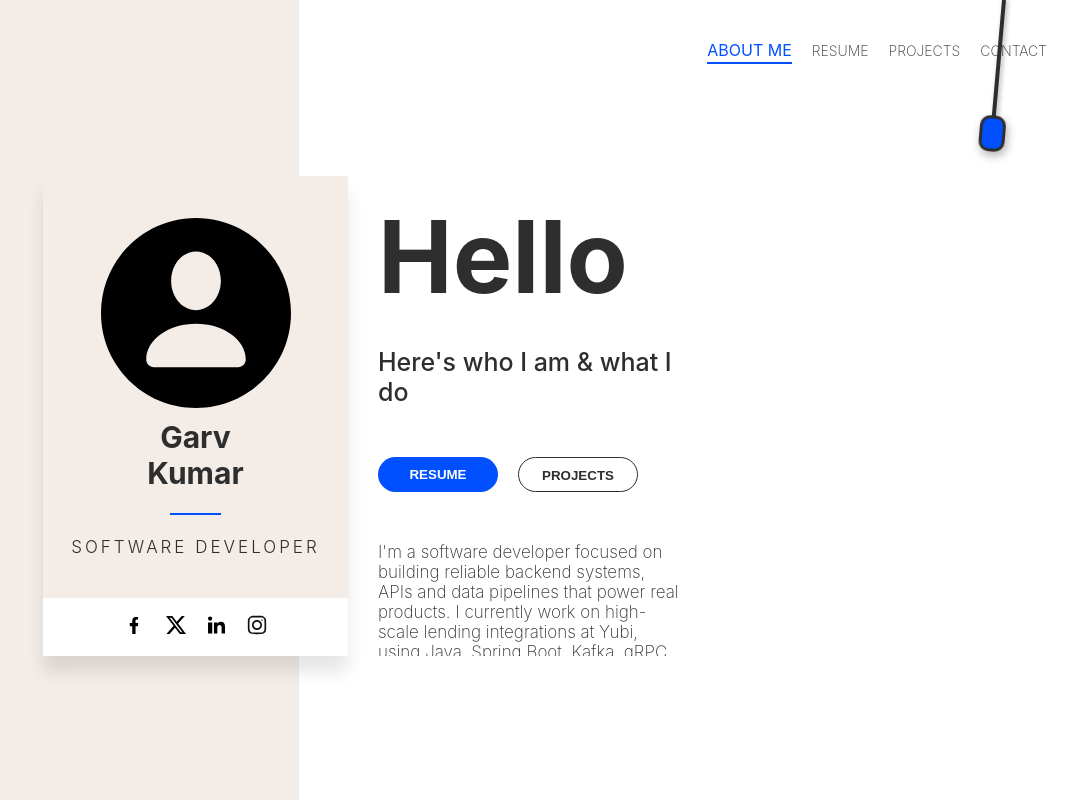
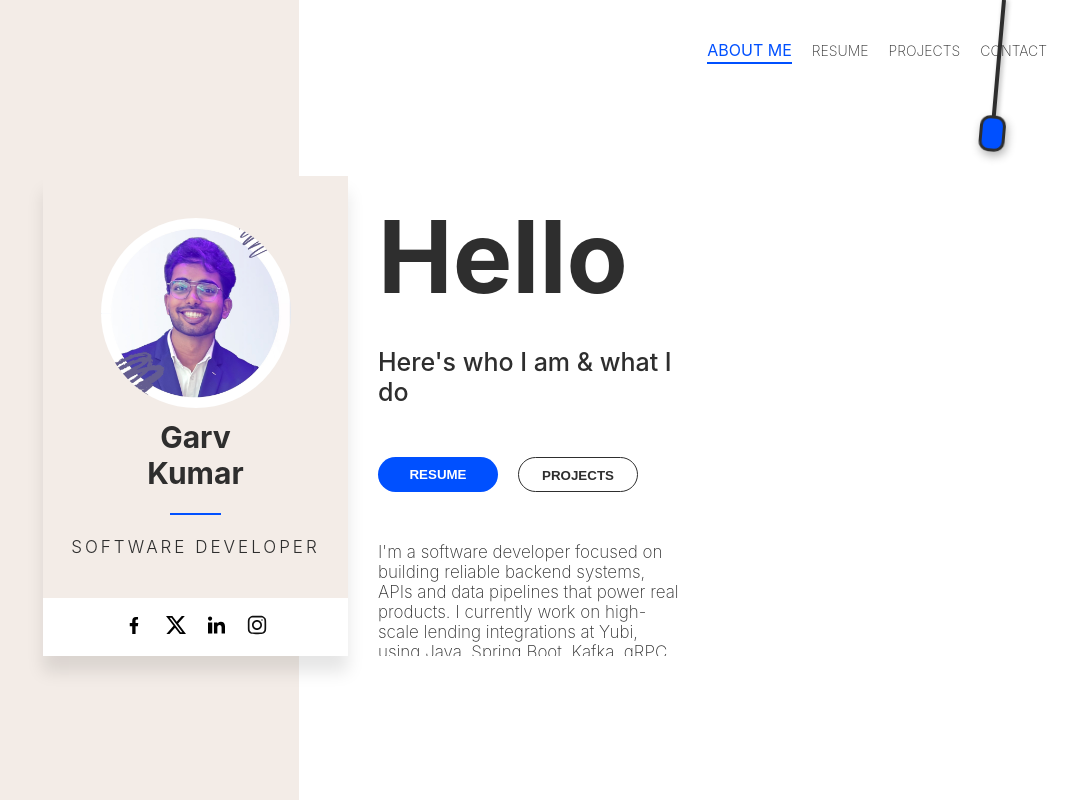
Before and after one commit to garv221/portfolio-site, a React (Create React App) app: page / in a window 1280 px wide. Shown: the top 800 px of the page, without its empty margins (213-1280 px from the left). Built offline with nearby package versions, Linux system fonts and the light colour scheme.

Commit message:
feat: Replace profile SVG with a new PNG image and update its styling.

```diff
--- a/src/app/components/Main/Styles/about.css
+++ b/src/app/components/Main/Styles/about.css
@@ -42,6 +42,9 @@
 .profile-icon {
   width: 190px;
   height: 190px;
+  border-radius: 50%;
+  object-fit: cover;
+  display: block;
 }
 
 .name-container {
--- a/src/app/components/Main/about.tsx
+++ b/src/app/components/Main/about.tsx
@@ -2,7 +2,7 @@ import facebookIcon from "../../assets/facebook.svg";
 import twitterIcon from "../../assets/twitter-x.svg";
 import linkedinIcon from "../../assets/linkedin.svg";
 import instagramIcon from "../../assets/instagram.svg";
-import profileIcon from "../../assets/profile.svg";
+import profileIcon from "../../assets/lightX.png";
 import "./Styles/about.css";
 
 const About = () => {
```
Also changed, not shown: src/app/assets/lightX.png (added), src/app/assets/profile.svg (deleted).
